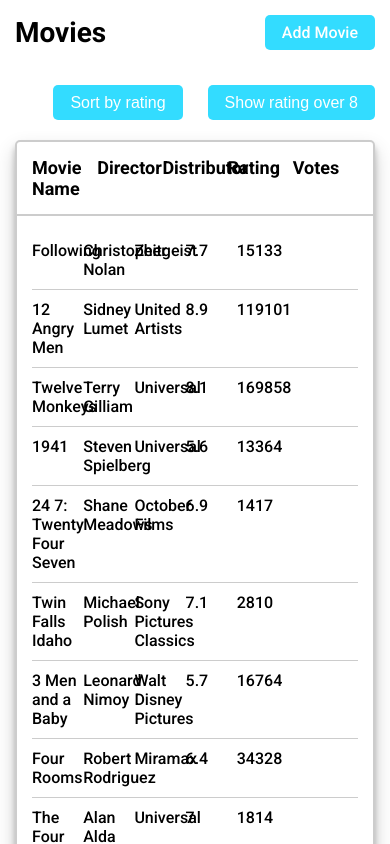
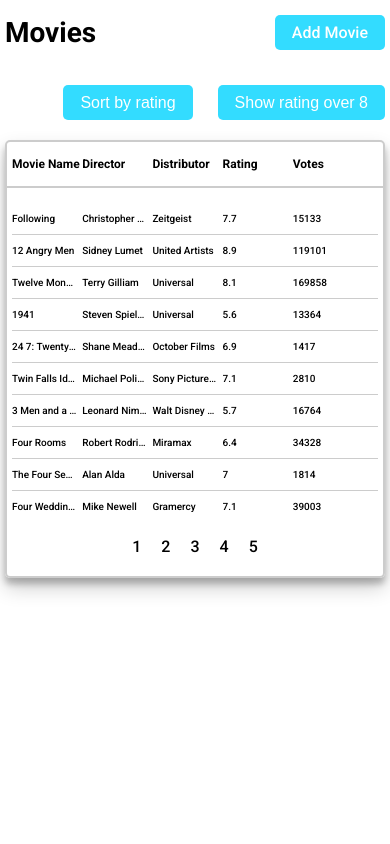
Before and after one commit to sashomilev94/movies-app, a React (Create React App) app: page /movies in a window 390 px wide. Shown: the top 844 px of the page. Built offline with nearby package versions, Linux system fonts and the light colour scheme.

Commit message:
Add responsive view

```diff
--- a/src/App.css
+++ b/src/App.css
@@ -65,7 +65,7 @@
 }
 
 .TableTitles {
-	padding: 15px;
+	padding: 15px 85px 15px 15px;
 	border-bottom: 2px solid #ccc;
 }
 
@@ -171,3 +171,61 @@
 	font-size: 16px;
 	font-weight: 500;
 }
+
+@media(max-width: 1024px){
+	.TableTitles li {
+		font-size: 14px;
+	}
+
+	.Item p {
+		font-size: 12px;
+	}
+}
+
+
+@media(max-width: 767px){
+	.TableTitles {
+		padding-right: 20px;
+		padding-left: 5px;
+	}
+
+	.Shell {
+		padding: 0 5px;
+	}
+
+	.TableTitles li {
+		font-size: 12px;
+	}
+
+	.Item {
+		padding-right: 15px;
+	}
+
+	.ListHolder {
+		padding: 15px 5px;
+	}
+
+	.EditButton,
+	.DeleteButton {
+		width: 20px;
+		height: 20px;
+	}
+
+	.EditButton svg,
+	.DeleteButton svg {
+		width: 10px;
+		height: 10px;
+	}
+
+	.EditButton {
+		right: 23px;
+	}
+
+	.Item p {
+		white-space: nowrap;
+		text-overflow: ellipsis;
+		overflow: hidden;
+		font-size: 10px;
+		padding-right: 5px;
+	}
+}
--- a/src/containers/AddMovie/AddMovie.tsx
+++ b/src/containers/AddMovie/AddMovie.tsx
@@ -72,12 +72,12 @@
 									</div>
 
 									<div className="FormControls">
-										<input placeholder="Director" type="text" name="director" required pattern="[a-zA-Z]*" onChange={this.onChangeHandler} />
+										<input placeholder="Director" type="text" name="director" required onChange={this.onChangeHandler} />
 
 									</div>
 
 									<div className="FormControls">
-										<input placeholder="Distributor" required type="text" name="distributor" pattern="[a-zA-Z]*" onChange={this.onChangeHandler} />
+										<input placeholder="Distributor" required type="text" name="distributor" onChange={this.onChangeHandler} />
 
 									</div>
 
```
